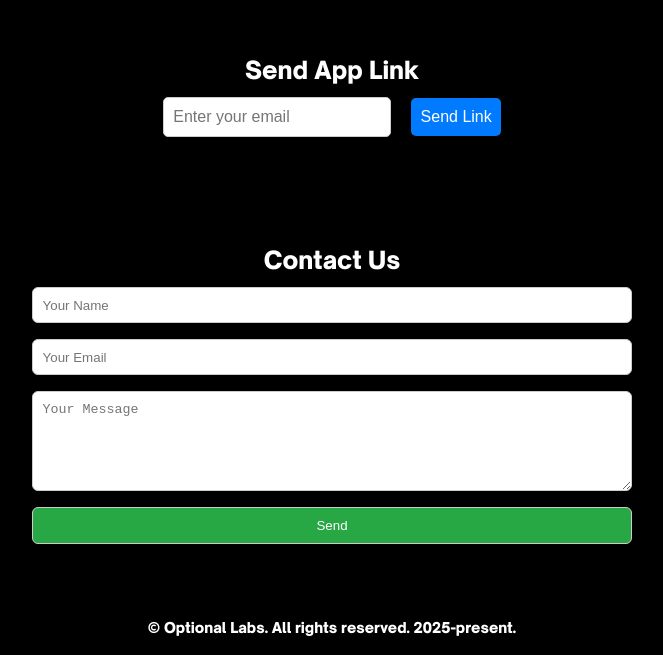
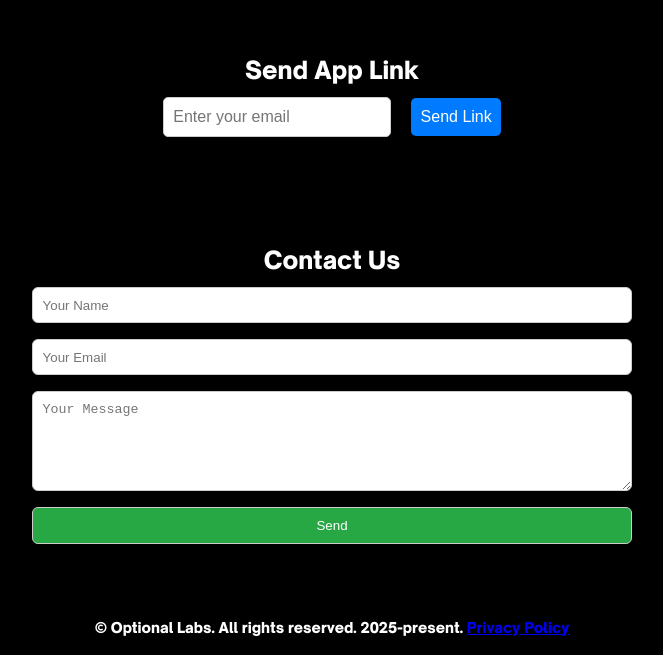
Before and after one commit to ckdash-git/Optional-Web, a plain HTML site: page index.html in a window 1280 px wide. Shown: the part 1775-2430 px from the top of the page, without its empty margins (308-971 px from the left). Drawn offline with Linux system fonts and the light colour scheme.

Commit message:
Update index.html

```diff
--- a/index.html
+++ b/index.html
@@ -6,7 +6,7 @@
     <meta name="viewport" content="width=device-width, initial-scale=1.0" />
     <title>Optional Labs</title>
     <link rel="stylesheet" href="style.css" />
-    <link rel="icon" sizes="32x32"  href="./Assets/light_mode(2).png">
+    <link rel="icon" sizes="32x32" href="./Assets/light_mode(2).png">
 </head>
 
 <body>
@@ -115,7 +115,8 @@
 
     <!-- Footer -->
     <footer class="footer">
-        <p>© Optional Labs. All rights reserved. 2025-present.</p>
+        <p>© Optional Labs. All rights reserved. 2025-present. <a href="privacy-policy.html"
+                class="privacy-link">Privacy Policy</a></p>
     </footer>
 
     <!-- Firebase SDK -->
```
